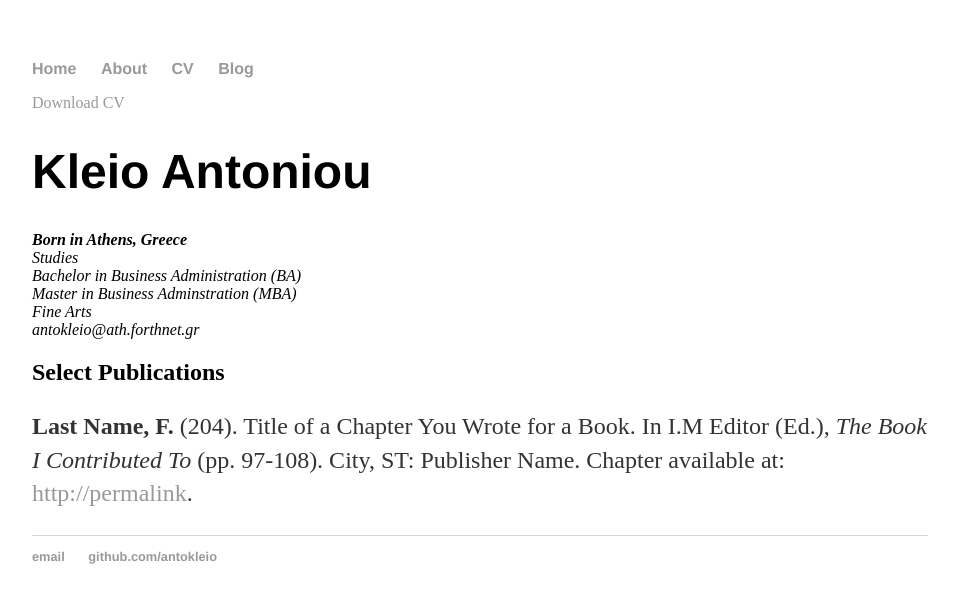
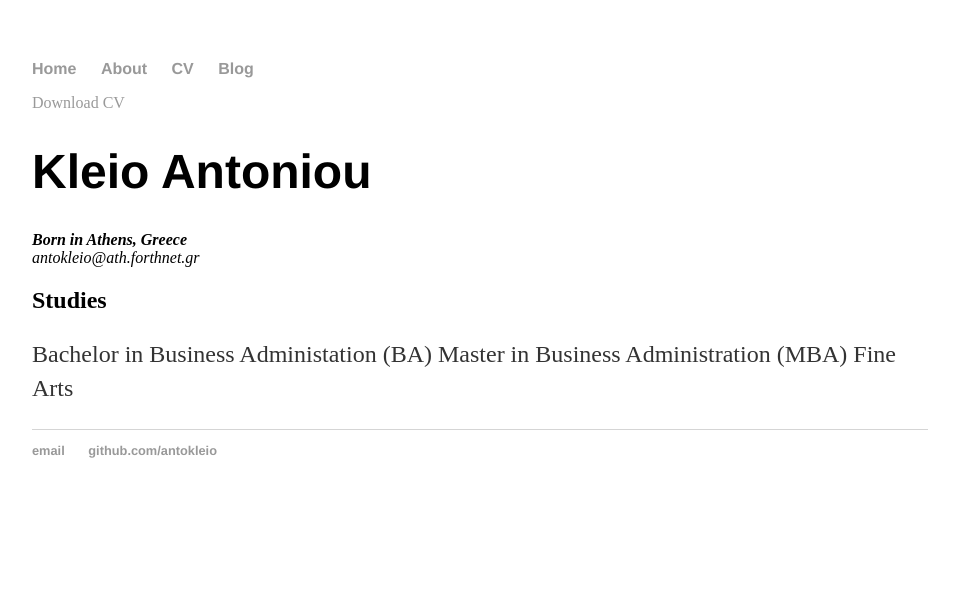
Before and after one commit to ANTOKLEIO/ANTOKLEIO.github.io, a Jekyll site: the page built from cv/index.html, in a window 1280 px wide. Shown: the top 603 px of the page, without its empty margins (160-1119 px from the left). Built offline with Jekyll 4.4.1, drawn with Linux system fonts in a browser that asks for light colours.

Commit message:
Update index.html

```diff
--- a/cv/index.html
+++ b/cv/index.html
@@ -9,17 +9,15 @@ title: CV of Your Name
 					<address>
 					<strong>Born in Athens, Greece</strong><br>
 
-					Studies<br>
-					Bachelor in Business Administration (BA)<br>
-					Master in Business Adminstration (MBA)<br>
-					Fine Arts<br>
 
 					<span class="obfuscate">antokleio@ath.forthnet.gr</span>
 					</address>
 
-					<h2>Select Publications</h2>
+					<h2>Studies</h2>
 
-					<p><strong>Last Name, F.</strong> (204). Title of a Chapter You Wrote for a Book. In I.M Editor (Ed.), <em>The Book I Contributed To</em> (pp. 97-108). City, ST: Publisher Name. Chapter available at: <a href="#">http://permalink</a>.
+					<p>Bachelor in Business Administation (BA)
+					   Master in Business Administration (MBA)
+					   Fine Arts
 
 
 	</div>
```
